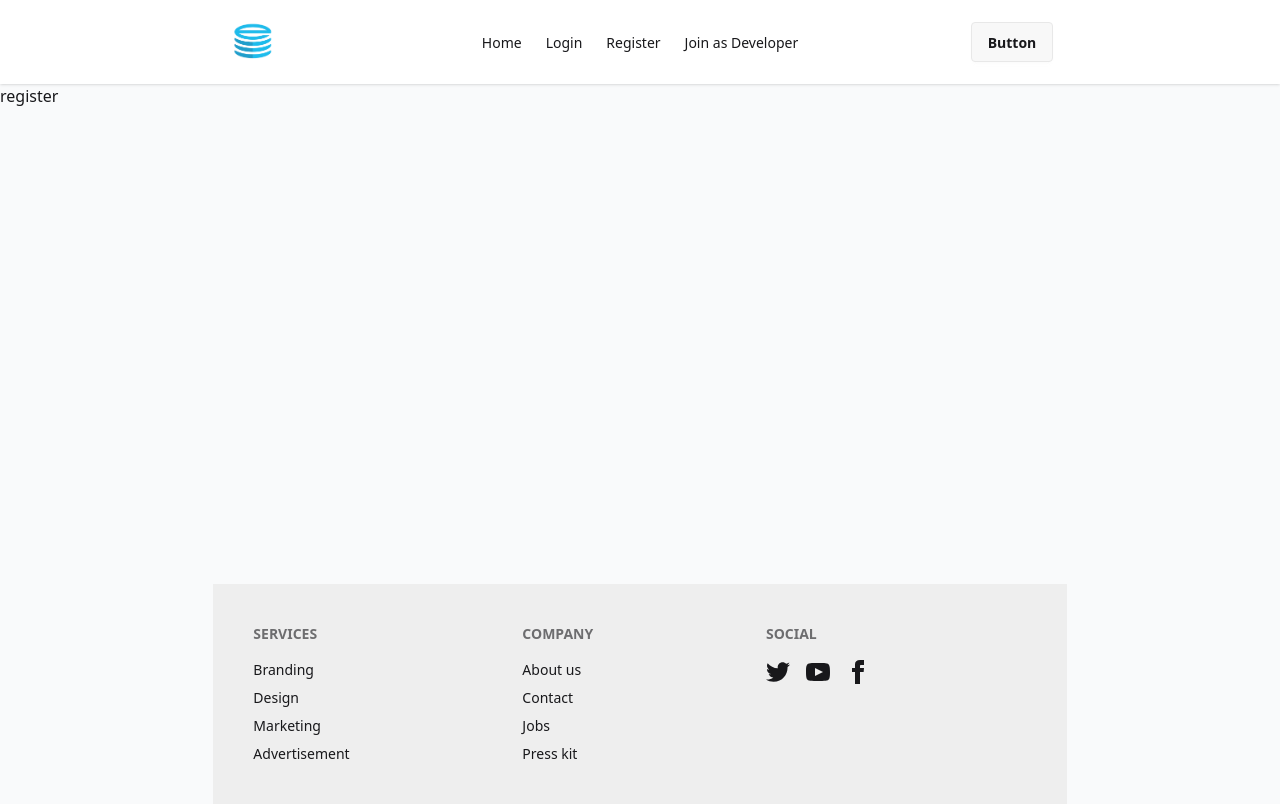
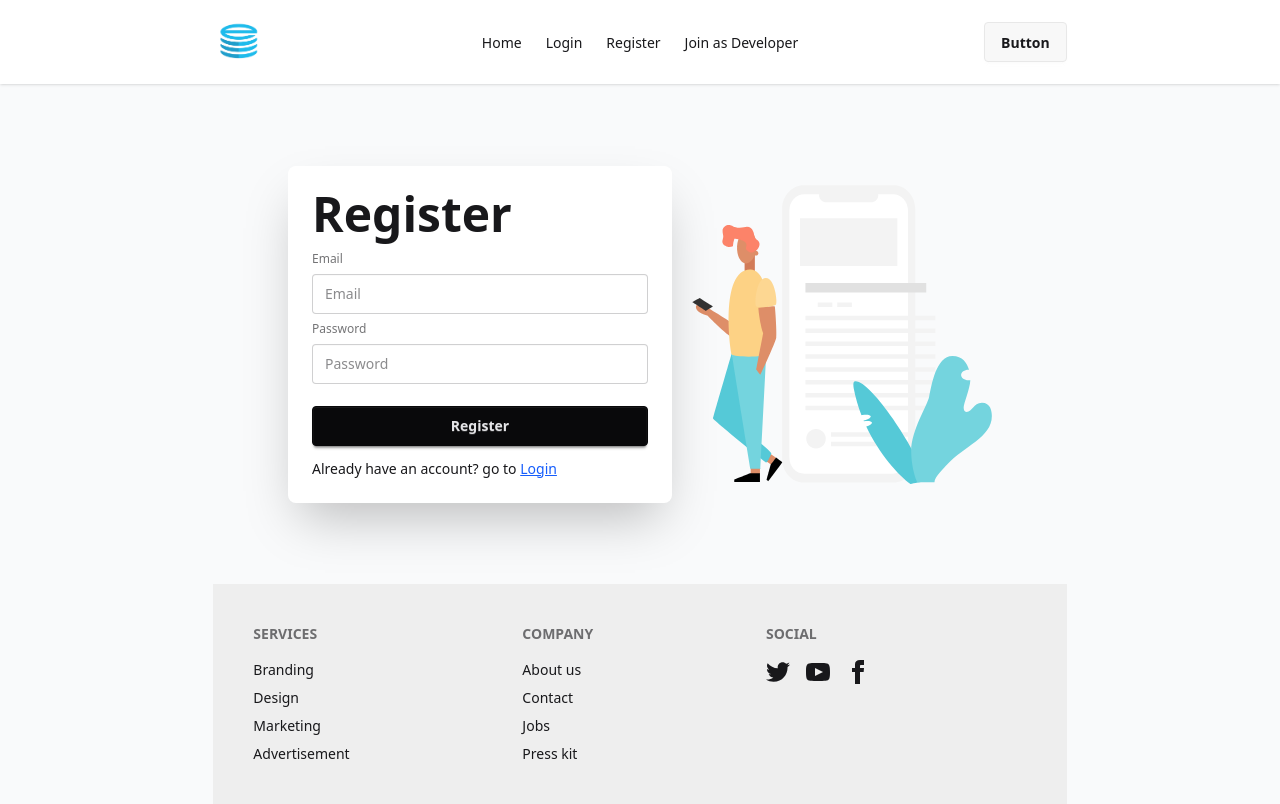
Before and after one commit to abdulkader33447/a12-earnly-client, a React (Vite) app: page /register in a window 1280 px wide. Built offline with nearby package versions, Linux system fonts and the light colour scheme.

Commit message:
added motion in the log in page and register page

```diff
--- a/package.json
+++ b/package.json
@@ -11,6 +11,7 @@
   },
   "dependencies": {
     "@tailwindcss/vite": "^4.1.11",
+    "framer-motion": "^12.23.0",
     "lottie-react": "^2.4.1",
     "react": "^19.1.0",
     "react-dom": "^19.1.0",
--- a/src/Components/Navbar/Navbar.jsx
+++ b/src/Components/Navbar/Navbar.jsx
@@ -26,18 +26,18 @@ const Navbar = () => {
   );
   return (
     <div className="">
-      <div className="navbar bg-base-100 navbar-sticky shadow-sm  ">
-        <div className="navbar lg:w-8/12 md:w-9/12 w-11/12 mx-auto">
+      <div className="navbar bg-base-100 navbar-sticky shadow-sm  px-0">
+        <div className="navbar lg:w-8/12 md:w-9/12 w-11/12 mx-auto  px-0">
           <div className="navbar-start">
             <div className="dropdown">
               <div
                 tabIndex={0}
                 role="button"
-                className="btn btn-ghost lg:hidden"
+                className="mr-2 lg:hidden"
               >
                 <svg
                   xmlns="http://www.w3.org/2000/svg"
-                  className="h-5 w-5"
+                  className="h-8 w-8"
                   fill="none"
                   viewBox="0 0 24 24"
                   stroke="currentColor"
@@ -59,7 +59,7 @@ const Navbar = () => {
               </ul>
             </div>
             <Link to="/" className=" text-xl  ">
-              <img src={logo} alt="logo" className="size-13 " />
+              <img src={logo} alt="logo" className="sm:size-13 size-11" />
             </Link>
           </div>
           <div className="navbar-center hidden lg:flex">
--- a/src/Pages/Authentication/LogIn/LogIn.jsx
+++ b/src/Pages/Authentication/LogIn/LogIn.jsx
@@ -2,13 +2,14 @@ import React from "react";
 import lottieLog from "../../../assets/lotties/lottiLogin.json";
 import Lottie from "lottie-react";
 import { Link } from "react-router";
+import { motion } from "framer-motion";
 
 const LogIn = () => {
   return (
     <div className="">
-      <div className="min-h-[calc(100vh-300px)] lg:w-8/12 md:w-9/12 w-11/12 mx-auto flex flex-col lg:flex-row-reverse py-10">
+      <div className="min-h-[calc(100vh-300px)] lg:w-8/12 md:w-9/12 w-11/12 mx-auto flex flex-col lg:flex-row-reverse py-10 items-center justify-center gap-5">
         {/* lottie */}
-        <div className="flex-1 flex justify-center">
+        <div className="">
           <Lottie
             animationData={lottieLog}
             loop={true}
@@ -17,14 +18,25 @@ const LogIn = () => {
         </div>
 
         {/* form */}
-        <div className="flex-1 text-center lg:text-left space-y-4">
+        <div className="">
+          <motion.div initial={{ opacity: 0, scale: 0 }}
+              animate={{ opacity: 1, scale: 1 }}
+              transition={{
+                duration: 2,
+                scale: { type: "spring", visualDuration: 0.7, bounce: 0 },
+              }} className="card bg-base-100 w-full max-w-sm shrink-0 shadow-2xl">
+            <div
 
-          <div className="card bg-base-100 w-full max-w-sm shrink-0 shadow-2xl">
-            <div className="card-body">
+              className="card-body"
+            >
               <h1 className="text-5xl font-bold">log in</h1>
               <fieldset className="fieldset">
                 <label className="label">Email</label>
-                <input type="email" className="input w-full" placeholder="Email" />
+                <input
+                  type="email"
+                  className="input w-full"
+                  placeholder="Email"
+                />
                 <label className="label">Password</label>
                 <input
                   type="password"
@@ -36,9 +48,14 @@ const LogIn = () => {
                 </div>
                 <button className="btn btn-neutral mt-4">Login</button>
               </fieldset>
-              <p>Don't have an account? go to <Link  className="text-blue-600 underline" to="/register">Register</Link></p>
+              <p>
+                Don't have an account? go to{" "}
+                <Link className="text-blue-600 underline" to="/register">
+                  Register
+                </Link>
+              </p>
             </div>
-          </div>
+          </motion.div>
         </div>
       </div>
     </div>
--- a/src/Pages/Authentication/Register/Register.jsx
+++ b/src/Pages/Authentication/Register/Register.jsx
@@ -1,9 +1,51 @@
 import React from "react";
+import lottieRegister from "../../../assets/lotties/lottieRegister.json";
+import Lottie from "lottie-react";
+import { Link } from "react-router";
+import { motion } from "framer-motion";
 
 const Register = () => {
   return (
-    <div className="min-h-[calc(100vh-300px)]">
-      <h1>register</h1>
+    <div className="min-h-[calc(100vh-300px)] lg:w-8/12 md:w-9/12 w-11/12 mx-auto flex flex-col lg:flex-row-reverse py-10 items-center justify-center gap-5">
+      {/* lottie */}
+      <div>
+        <Lottie
+          animationData={lottieRegister}
+          loop={true}
+          style={{ width: "300px" }}
+        />
+      </div>
+
+      {/* form */}
+
+      <motion.div initial={{ opacity: 0, scale: 0 }}
+              animate={{ opacity: 1, scale: 1 }}
+              transition={{
+                duration: 2,
+                scale: { type: "spring", visualDuration: 0.7, bounce: 0 },
+              }} className="card bg-base-100 w-full max-w-sm shrink-0 shadow-2xl">
+        <div className="card-body">
+          <h1 className="text-5xl font-bold">Register</h1>
+          <fieldset className="fieldset">
+            <label className="label">Email</label>
+            <input type="email" className="input w-full" placeholder="Email" />
+            <label className="label">Password</label>
+            <input
+              type="password"
+              className="input w-full"
+              placeholder="Password"
+            />
+
+            <button className="btn btn-neutral mt-4">Register</button>
+          </fieldset>
+          <p>
+            Already have an account? go to{" "}
+            <Link className="text-blue-600 underline" to="/login">
+              Login
+            </Link>
+          </p>
+        </div>
+      </motion.div>
     </div>
   );
 };
```
Also changed, not shown: 1 other file (tests, documents, lock files or other folders).
